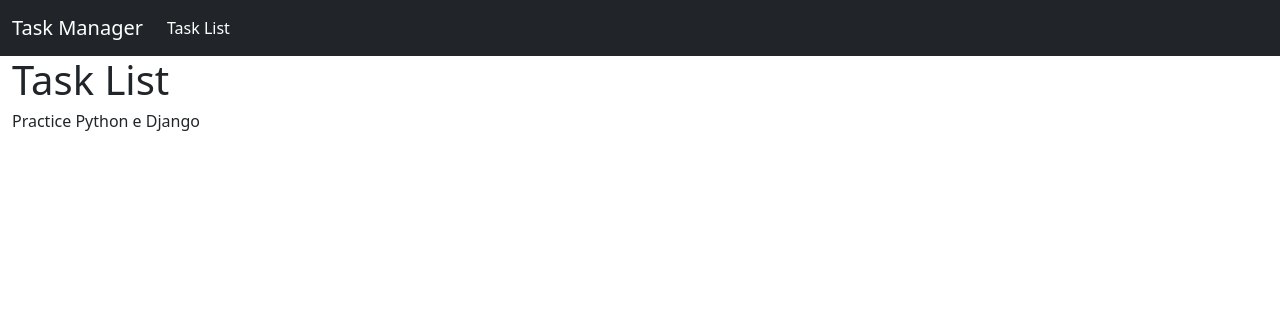
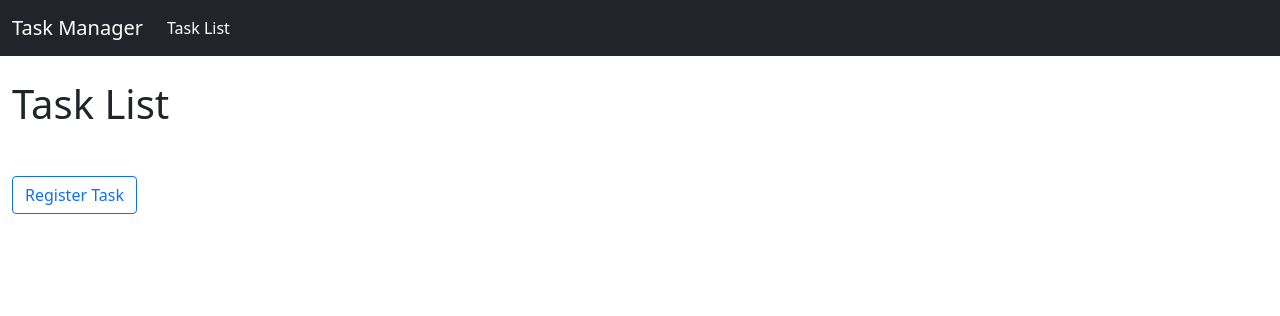
Before and after one commit to HeberLeandro/Task_Manager, a Django app: page /task_list/ in a window 1280 px wide. Shown: the top 316 px of the page. Run offline with Django 3.2, Linux system fonts and the light colour scheme; data that the repository does not hold is empty; some libraries are stand-ins or nearby versions.

Commit message:
Edit & Remove Task

```diff
--- a/app/entities/Task.py
+++ b/app/entities/Task.py
@@ -1,4 +1,4 @@
-class Task():
+class Task:
     def __init__(self, title, description, expiration_date, priority):
         self.__title = title
         self.__description = description
--- a/app/services/task_service.py
+++ b/app/services/task_service.py
@@ -4,3 +4,23 @@ from ..models import Task
 def register_task(task):
     Task.objects.create(title=task.title, description=task.description,
                         expiration_date=task.expiration_date, priority=task.priority)
+
+
+def list_tasks():
+    return Task.objects.all()
+
+
+def list_task_id(id):
+    return Task.objects.get(id=id)
+
+
+def edit_task(task_db, new_task):
+    task_db.title = new_task.title
+    task_db.description = new_task.description
+    task_db.expiration_date = new_task.expiration_date
+    task_db.priority = new_task.priority
+    task_db.save(force_update=True)
+
+
+def remove_task(task_db):
+    task_db.delete()
--- a/app/templates/base.html
+++ b/app/templates/base.html
@@ -1,5 +1,5 @@
 <!doctype html>
-<html lang="en">
+<html lang="pt-BR">
 <head>
     {% load staticfiles %}
     <meta charset="UTF-8">
@@ -24,7 +24,7 @@
     </div>
   </div>
 </nav>
-<main class="container-fluid position-fixed overflow-auto">
+<main class="container-fluid position-fixed overflow-auto pt-4">
     {% block content %}
 
     {% endblock content %}
--- a/app/templates/tasks/task_list.html
+++ b/app/templates/tasks/task_list.html
@@ -2,7 +2,24 @@
 
 {% block content %}
 
-<h1 class="h1">Task List</h1>
-<h2 class="h6">{{ task_name }}</h2>
+    <h1 class="h1 mb-4">Task List</h1>
 
+{% for task in tasks %}
+<div class="card mb-3">
+    <div class="card-header">
+        {{ task.get_priority_display }}
+    </div>
+    <div class="card-body">
+        <h5 class="card-title">{{ task.title }}</h5>
+        <p class="card-text"> {{ task.description }} </p>
+        <a href="{% url 'edit_task' task.id %}" class="btn badge bg-info text-dark">Edit Task</a>
+        <a href="{% url 'remove_task' task.id %}" class="btn badge bg-danger">Remove Task</a>
+    </div>
+    <div class="card-footer">
+        {{ task.expiration_date }}
+    </div>
+</div>
+
+{% endfor %}
+<a href="{% url 'register_task' %}"><input type="button" class="btn btn-outline-primary my-4" value="Register Task"></a>
 {% endblock content %}
--- a/app/urls.py
+++ b/app/urls.py
@@ -5,5 +5,6 @@ from .views import *
 urlpatterns = [
     path('task_list/', task_list, name='task_list'),
     path('register_task/', register_task, name='register_task'),
-
+    path('edit_task/<int:id>', edit_task, name='edit_task'),
+    path('remove_task/<int:id>', remove_task, name='remove_task'),
 ]
--- a/app/views.py
+++ b/app/views.py
@@ -1,13 +1,50 @@
-from django.shortcuts import render
+from django.shortcuts import render, redirect
 from .forms import TaskForm
+from .entities.Task import Task
+from .services import task_service
 
 
 # Create your views here.
 def task_list(request):
-    task_name = 'Practice Python e Django'
-    return render(request, 'tasks/task_list.html', {"task_name": task_name})
+    tasks = task_service.list_tasks()
+    return render(request, 'tasks/task_list.html', {"tasks": tasks})
 
 
 def register_task(request):
-    task_form = TaskForm()
+    if request.method == "POST":
+        task_form = TaskForm(request.POST)
+        if task_form.is_valid():
+            title = task_form.cleaned_data["title"]
+            description = task_form.cleaned_data["description"]
+            expiration_date = task_form.cleaned_data["expiration_date"]
+            priority = task_form.cleaned_data["priority"]
+            new_task = Task(title=title, description=description,
+                            expiration_date=expiration_date, priority=priority)
+            task_service.register_task(new_task)
+            return redirect('task_list')
+    else:
+        task_form = TaskForm()
     return render(request, 'tasks/task_form.html', {'task_form': task_form})
+
+
+def edit_task(request, id):
+    task_db = task_service.list_task_id(id)
+    task_form = TaskForm(request.POST or None, instance=task_db)
+    if task_form.is_valid():
+        title = task_form.cleaned_data["title"]
+        description = task_form.cleaned_data["description"]
+        expiration_date = task_form.cleaned_data["expiration_date"]
+        priority = task_form.cleaned_data["priority"]
+        new_task = Task(title=title, description=description,
+                        expiration_date=expiration_date, priority=priority)
+        task_service.edit_task(task_db, new_task)
+        return redirect('task_list')
+    return render(request, 'tasks/task_form.html', {"task_form": task_form})
+
+
+def remove_task(request, id):
+    task_db = task_service.list_task_id(id)
+    if request.method == "POST":
+        task_service.remove_task(task_db)
+        return redirect('task_list')
+    return render(request, 'tasks/confirm_remotion.html', {'task': task_db})
```
Also changed, not shown: app/templates/tasks/confirm_remotion.html (added, +21 -0 lines), app/templates/tasks/task_form.html (+8 -2 lines).
